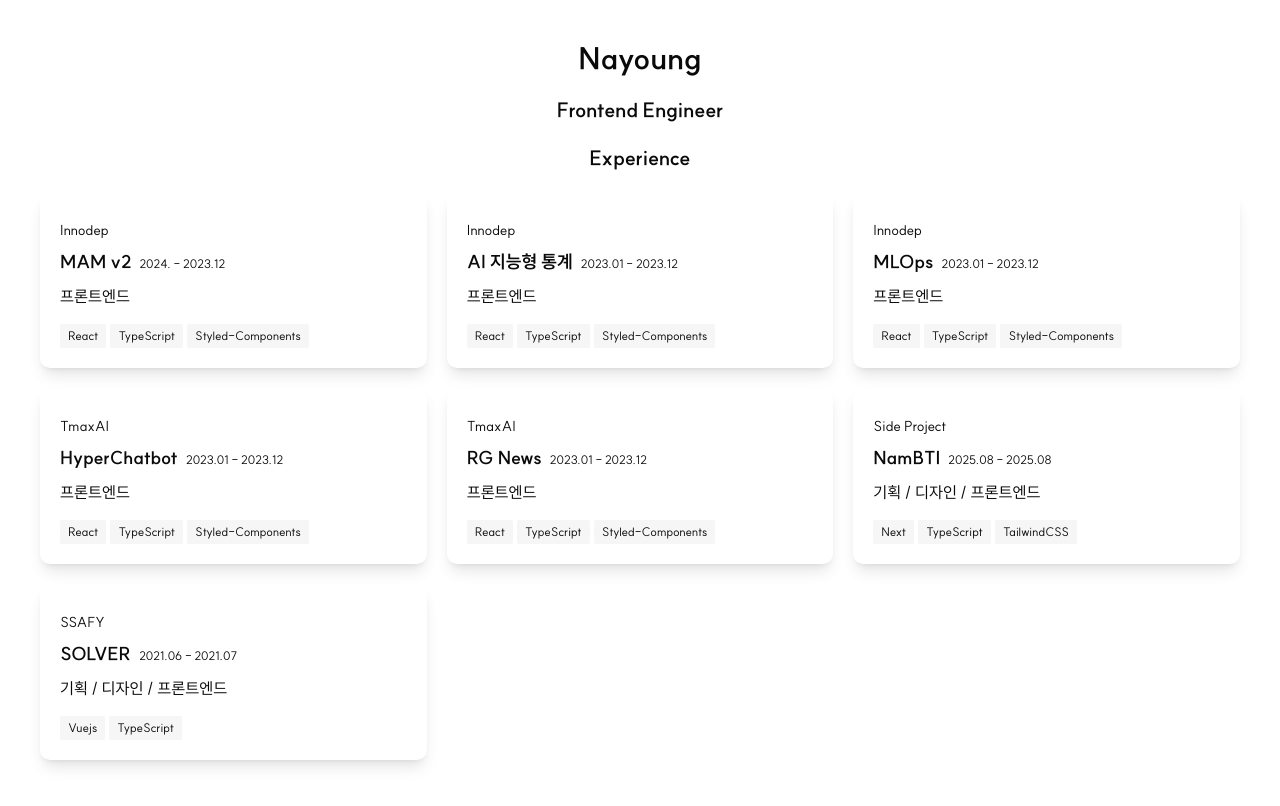
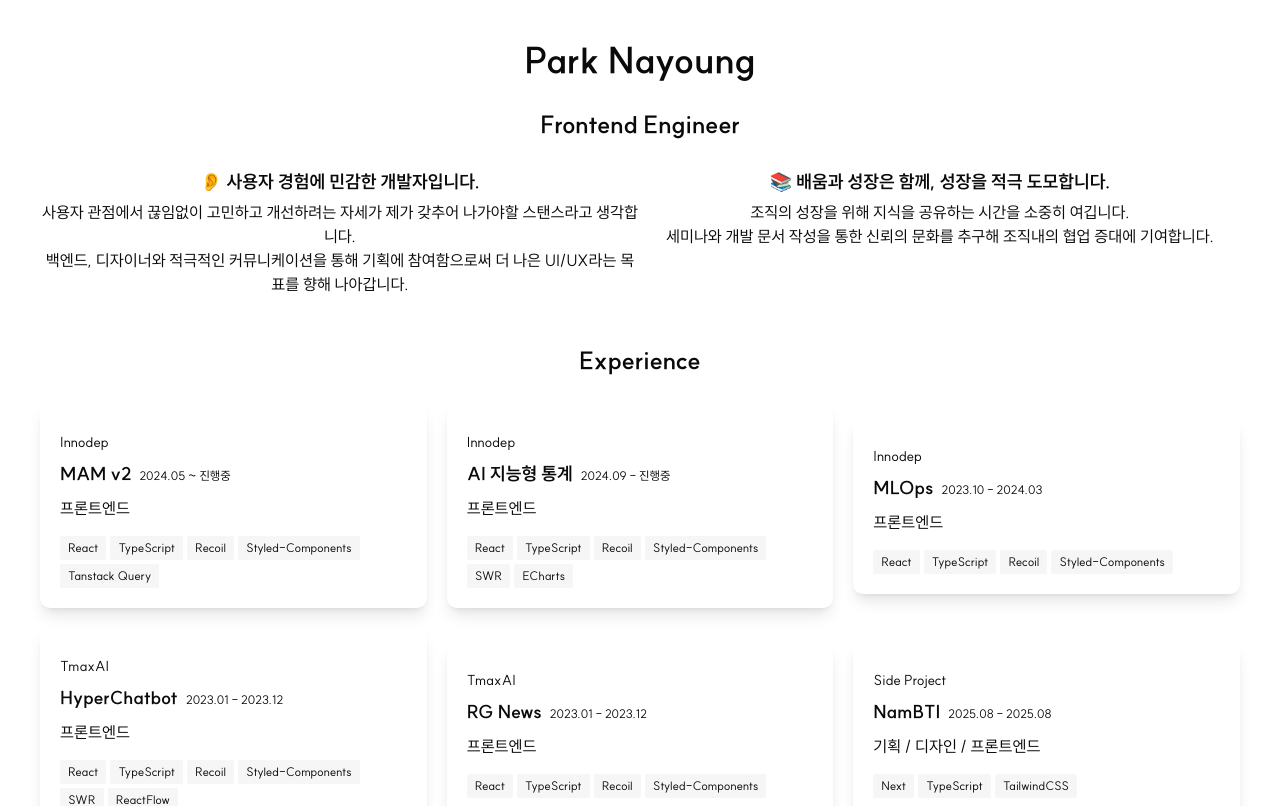
Before and after one commit to na0i/na0i_portfolio, a React (Vite) app: page / in a window 1280 px wide. Shown: the top 806 px of the page. Built offline with nearby package versions, Linux system fonts and the light colour scheme.

Commit message:
feat: iMLOps 프로젝트 추가

```diff
--- a/src/App.tsx
+++ b/src/App.tsx
@@ -8,6 +8,7 @@ import {
 } from "./components/ui/dialog";
 import Chatbot from "./projectDialog/Chatbot";
 import MAM from "./projectDialog/MAM";
+import MLOps from "./projectDialog/MLOps";
 import NamBTI from "./projectDialog/NamBTI";
 import RGNews from "./projectDialog/RGNews";
 import Solver from "./projectDialog/Solver";
@@ -20,8 +21,14 @@ const App = () => {
       dialogContent: <MAM />,
       img: "",
       company: "Innodep",
-      period: "2024. - 2023.12",
-      skills: ["React", "TypeScript", "Styled-Components"],
+      period: "2024.05 ~ 진행중",
+      skills: [
+        "React",
+        "TypeScript",
+        "Recoil",
+        "Styled-Components",
+        "Tanstack Query",
+      ],
       position: "프론트엔드",
     },
     {
@@ -29,17 +36,24 @@ const App = () => {
       dialogContent: <Statistics />,
       img: "",
       company: "Innodep",
-      period: "2023.01 - 2023.12",
-      skills: ["React", "TypeScript", "Styled-Components"],
+      period: "2024.09 - 진행중",
+      skills: [
+        "React",
+        "TypeScript",
+        "Recoil",
+        "Styled-Components",
+        "SWR",
+        "ECharts",
+      ],
       position: "프론트엔드",
     },
     {
       name: "MLOps",
-      dialogContent: <div></div>,
+      dialogContent: <MLOps />,
       img: "",
       company: "Innodep",
-      period: "2023.01 - 2023.12",
-      skills: ["React", "TypeScript", "Styled-Components"],
+      period: "2023.10 - 2024.03",
+      skills: ["React", "TypeScript", "Recoil", "Styled-Components"],
       position: "프론트엔드",
     },
     {
@@ -48,7 +62,14 @@ const App = () => {
       img: "",
       company: "TmaxAI",
       period: "2023.01 - 2023.12",
-      skills: ["React", "TypeScript", "Styled-Components"],
+      skills: [
+        "React",
+        "TypeScript",
+        "Recoil",
+        "Styled-Components",
+        "SWR",
+        "ReactFlow",
+      ],
       position: "프론트엔드",
     },
     {
@@ -57,7 +78,7 @@ const App = () => {
       img: "",
       company: "TmaxAI",
       period: "2023.01 - 2023.12",
-      skills: ["React", "TypeScript", "Styled-Components"],
+      skills: ["React", "TypeScript", "Recoil", "Styled-Components"],
       position: "프론트엔드",
     },
     {
@@ -81,10 +102,33 @@ const App = () => {
   ];
 
   return (
-    <div className="w-screen min-h-screen flex flex-col gap-5 p-10 ">
-      <h1 className="text-3xl text-center font-bold">Nayoung</h1>
-      <h2 className="text-xl text-center font-bold">Frontend Engineer</h2>
-      <h2 className="text-xl text-center font-bold">Experience</h2>
+    <div className="w-screen min-h-screen flex flex-col gap-7 p-10 ">
+      <h1 className="text-4xl text-center font-bold">Park Nayoung</h1>
+      <h2 className="text-2xl text-center font-bold">Frontend Engineer</h2>
+      <div className="flex">
+        <div className="flex-1 text-center">
+          <h5 className="text-lg font-bold mb-1">
+            👂 사용자 경험에 민감한 개발자입니다.
+          </h5>
+          <p className="text-center">
+            사용자 관점에서 끊임없이 고민하고 개선하려는 자세가 제가 갖추어
+            나가야할 스탠스라고 생각합니다. <br /> 백엔드, 디자이너와 적극적인
+            커뮤니케이션을 통해 기획에 참여함으로써 더 나은 UI/UX라는 목표를
+            향해 나아갑니다.
+          </p>
+        </div>
+        <div className="flex-1">
+          <h5 className="text-lg font-bold mb-1 text-center">
+            📚 배움과 성장은 함께, 성장을 적극 도모합니다.
+          </h5>
+          <p className="text-center">
+            조직의 성장을 위해 지식을 공유하는 시간을 소중히 여깁니다. <br />
+            세미나와 개발 문서 작성을 통한 신뢰의 문화를 추구해 조직내의 협업
+            증대에 기여합니다.
+          </p>
+        </div>
+      </div>
+      <h2 className="text-2xl text-center font-bold mt-5">Experience</h2>
       <div className="grid grid-cols-3 gap-5">
         {expreience.map(
           ({ img, name, company, position, skills, period, dialogContent }) => (
--- /dev/null
+++ b/src/projectDialog/MLOps.tsx
@@ -0,0 +1,56 @@
+import {
+  Carousel,
+  CarouselContent,
+  CarouselItem,
+  CarouselNext,
+  CarouselPrevious,
+} from "@/components/ui/carousel";
+import monitoringImg from "@/assets/image/MAM/monitoring.png";
+import monitoringImg2 from "@/assets/image/MAM/monitoring2.png";
+import settingsImg from "@/assets/image/MAM/settings.png";
+import thumbnailImg from "@/assets/image/MAM/thumbnail.png";
+
+const MLOps = () => {
+  return (
+    <div className="flex flex-col gap-5">
+      <div className="mt-2">
+        <h3 className="text-lg font-bold text-black">프로젝트 개요</h3>
+        <p>
+          데이터 수집/분석 부터 모델 학습/배포 까지의 과정을 하나의 Lifecycle로
+          간 주하고 효율적으로 관리하는 플랫폼입니다.
+        </p>
+      </div>
+
+      <div>
+        <h3 className="text-lg font-bold text-black">프로젝트 내 역할</h3>
+        <ul className="list-disc pl-5 flex flex-col gap-1">
+          <li>데이터셋 관리, 장비 리스트, 배포 결과 페이지 구현</li>
+          <li>비디오 플레이어 및 비디오 프레임 단위로 이동 기능 구현</li>
+        </ul>
+      </div>
+
+      <div className="w-full px-10">
+        <Carousel>
+          <CarouselContent>
+            <CarouselItem className="basis-1/2">
+              <img src={monitoringImg} alt="monitoring" />
+            </CarouselItem>
+            <CarouselItem className="basis-1/2">
+              <img src={monitoringImg2} alt="monitoring2" />
+            </CarouselItem>
+            <CarouselItem className="basis-1/2">
+              <img src={settingsImg} alt="settings" />
+            </CarouselItem>
+            <CarouselItem className="basis-1/2">
+              <img src={thumbnailImg} alt="thumbnail" />
+            </CarouselItem>
+          </CarouselContent>
+          <CarouselPrevious />
+          <CarouselNext />
+        </Carousel>
+      </div>
+    </div>
+  );
+};
+
+export default MLOps;
--- a/src/projectDialog/NamBTI.tsx
+++ b/src/projectDialog/NamBTI.tsx
@@ -28,8 +28,8 @@ const NamBTI = () => {
         <div>
           출시일(2025.08.06 ~ 현재 진행중)을 기준으로
           <br />
-          배포 하루만에 활성 사용자 500+ 달성하고, 총 2000+개의 MBTI 설문 결과를
-          달성했습니다. (08.06 기준)
+          배포 5일만에 조회수 12000+, 활성 사용자 2000+ 달성했습니다. (08.10
+          기준)
         </div>
         <ul className="list-disc pl-5">
           <li>
--- a/src/projectDialog/Statistics.tsx
+++ b/src/projectDialog/Statistics.tsx
@@ -25,10 +25,12 @@ const Statistics = () => {
         <ul className="list-disc pl-5 flex flex-col gap-1">
           <li>프로젝트 단독 프론트엔드 개발</li>
           <li>ECharts 라이브러리를 사용해 다양한 차트와 함께 데이터 표출</li>
-          <li>windowing 기법을 사용해 8000+ 요소의 렌더링을 부드럽게 최적화</li>
+          <li>
+            windowing 기법을 사용해 10000+ 요소의 렌더링을 부드럽게 최적화
+          </li>
           <li>차트 데이터를 이미지, 엑셀로 변환해 데이터 활용 제고</li>
-          <li>SWR을 사용해 크기가 큰 지도 데이터의 렌더링 최적화</li>
-          <li>API 개선에 참여</li>
+          <li>SWR을 사용해 크기가 큰 데이터 렌더링 성능 개선</li>
+          <li>Backend 개발자와 소통하여 API 프로토콜 형태 개선에 참여</li>
         </ul>
       </div>
 
```
